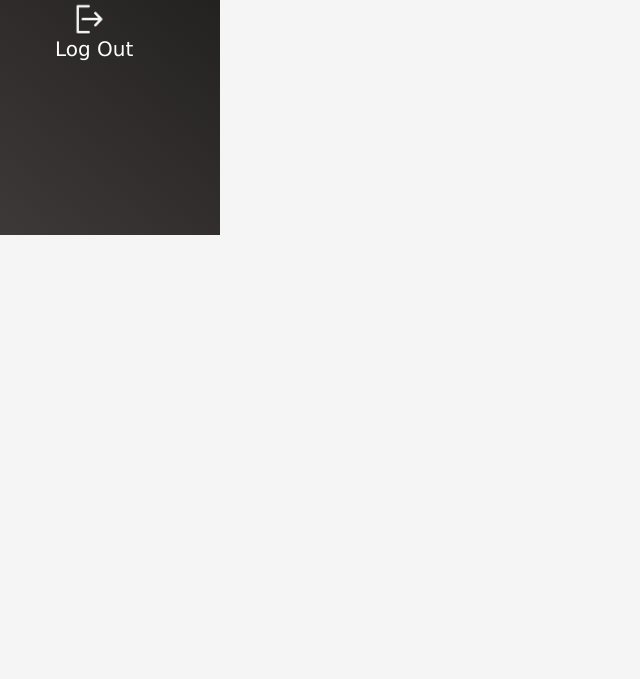
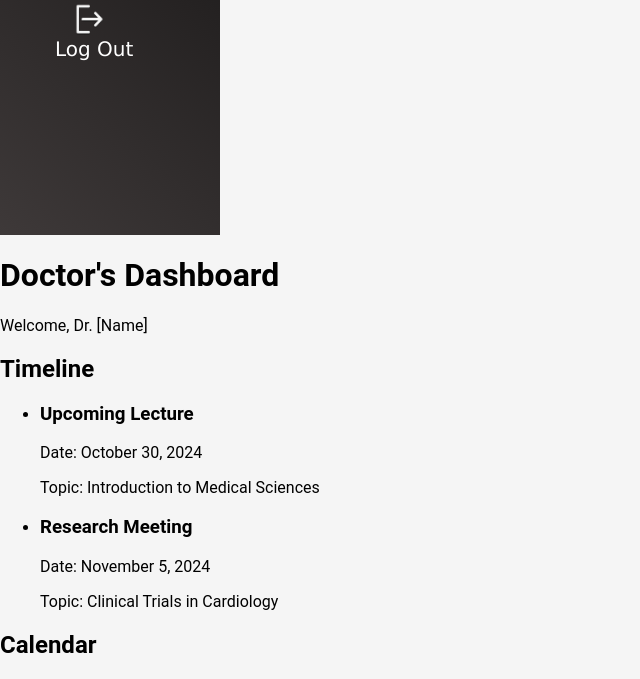
Before and after one commit to Youssef-Demerdash/ASP, a PHP site: page /Dashboard.php in a window 1280 px wide. Shown: the part 565-1244 px from the top of the page, without its empty margins (0-640 px from the left). Before the commit the page ends 800 px from the top, so only its background shows below. Run offline with PHP 8.4, Linux system fonts and the light colour scheme.

Commit message:
still needs to be updated

```diff
--- a/Dashboard.php
+++ b/Dashboard.php
@@ -4,6 +4,7 @@
     <meta charset="UTF-8">
     <meta name="viewport" content="width=device-width, initial-scale=1.0">
     <title>Dashboard</title>
+    <link rel="stylesheet" href="css/navbar.css">
     <link rel="stylesheet" href="css/dashboard.css">
 
 </head>
@@ -37,5 +38,41 @@
             <i class="fa fa-trash-o"></i> Log Out
         </a>
     </aside>
+    <div class="dashboard">
+        <header class="dashboard-header">
+            <h1>Doctor's Dashboard</h1>
+            <p>Welcome, Dr. [Name]</p>
+        </header>
+
+        <div class="dashboard-content">
+            <!-- Timeline Section -->
+            <section class="timeline">
+                <h2>Timeline</h2>
+                <ul class="timeline-list">
+                    <li>
+                        <h3>Upcoming Lecture</h3>
+                        <p>Date: October 30, 2024</p>
+                        <p>Topic: Introduction to Medical Sciences</p>
+                    </li>
+                    <li>
+                        <h3>Research Meeting</h3>
+                        <p>Date: November 5, 2024</p>
+                        <p>Topic: Clinical Trials in Cardiology</p>
+                    </li>
+                    <!-- Add more timeline items here -->
+                </ul>
+            </section>
+
+            <!-- Calendar Section -->
+            <section class="calendar">
+                <h2>Calendar</h2>
+                <div class="calendar-container">
+                    <iframe src="https://calendar.google.com/calendar/embed?src=[YOUR_CALENDAR_LINK]&ctz=America%2FNew_York"
+                        style="border: 0" width="100%" height="500" frameborder="0" scrolling="no">
+                    </iframe>
+                </div>
+            </section>
+        </div>
+    </div>
 </body>
 </html>
```
